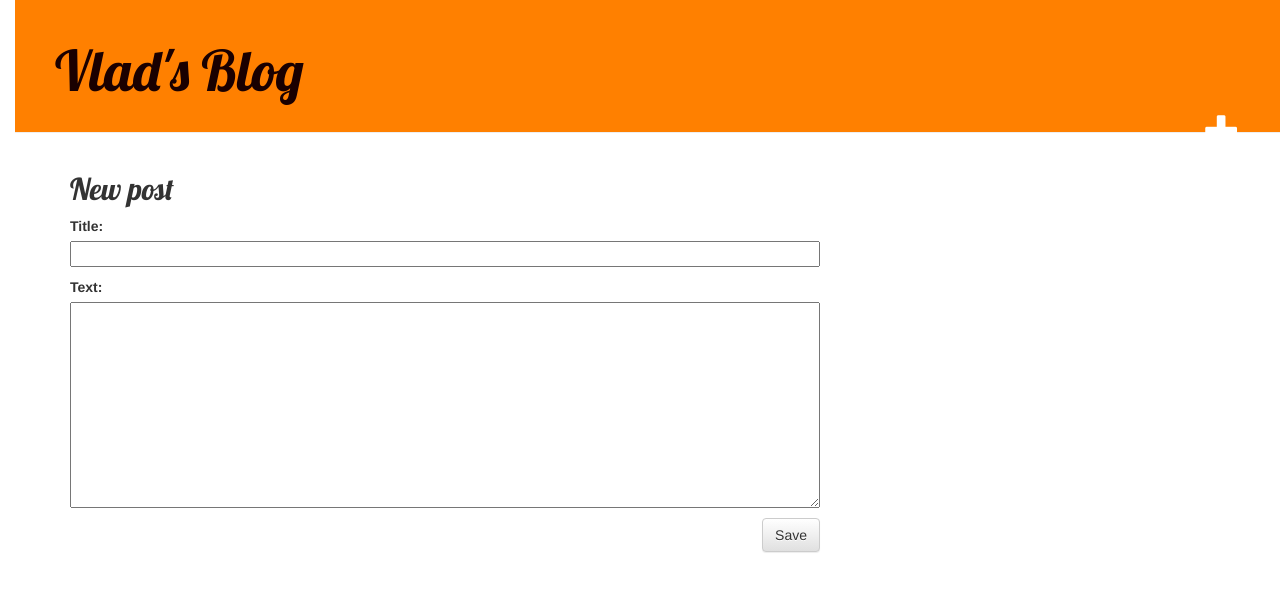
After one commit to FloreaVlad12/my-first-blog, a Django app: page /post/new/ in a window 1280 px wide. The commit adds this page. Shown: the top 592 px of the page. Run offline with Django 3.2, Linux system fonts and the light colour scheme; some libraries are stand-ins or nearby versions.

Commit message:
Added new post/edit post functionality

```diff
--- /dev/null
+++ b/blog/forms.py
@@ -0,0 +1,9 @@
+from django import forms
+
+from .models import Post
+
+class PostForm(forms.ModelForm):
+
+    class Meta:
+        model = Post
+        fields = ('title', 'text',)
--- a/blog/static/css/blog.css
+++ b/blog/static/css/blog.css
@@ -51,3 +51,7 @@ h1, h2, h3, h4 {
 .post h2 a, .post h2 a:visited {
     color: #000000;
 }
+
+.save btn btn-default {
+    color: #78ff50;
+}
--- a/blog/templates/blog/base.html
+++ b/blog/templates/blog/base.html
@@ -10,6 +10,7 @@
     <body>
         <div class="page-header">
             <h1><a href="/">Vlad's Blog</a></h1>
+            <a href="{% url 'post_new' %}" class="top-menu"><span class="glyphicon glyphicon-plus"></span></a>
         </div>
 
      <div class="content container">
--- a/blog/templates/blog/post_detail.html
+++ b/blog/templates/blog/post_detail.html
@@ -7,6 +7,7 @@
                 {{ post.published_date }}
             </div>
         {% endif %}
+ <a class="btn btn-default" href="{% url 'post_edit' pk=post.pk %}"><span class="glyphicon glyphicon-pencil"></span></a>
         <h2>{{ post.title }}</h2>
         <p>{{ post.text|linebreaksbr }}</p>
     </div>
--- /dev/null
+++ b/blog/templates/blog/post_edit.html
@@ -0,0 +1,12 @@
+{% extends 'blog/base.html' %}
+
+{% block content %}
+    <h2>New post</h2>
+<div class="button1">
+    <form method="POST" class="post-form">{% csrf_token %}
+        {{ form.as_p }}
+
+        <button type="submit" class="save btn btn-default">Save</button>
+</div>
+    </form>
+{% endblock %}
--- a/blog/urls.py
+++ b/blog/urls.py
@@ -4,4 +4,6 @@ from . import views
 urlpatterns = [
     path('', views.post_list, name='post_list'),
     path('post/<int:pk>/', views.post_detail, name='post_detail'),
+    path('post/new/', views.post_new, name='post_new'),
+    path('post/<int:pk>/edit/', views.post_edit, name='post_edit'),
 ]
--- a/blog/views.py
+++ b/blog/views.py
@@ -2,6 +2,8 @@ from django.shortcuts import render
 from .models import Post
 from django.utils import timezone
 from django.shortcuts import render, get_object_or_404
+from .forms import PostForm
+from django.shortcuts import redirect
 
 # Create your views here.
 def post_list(request):
@@ -12,3 +14,30 @@ def post_list(request):
 def post_detail(request, pk):
     post = get_object_or_404(Post, pk=pk)
     return render(request, 'blog/post_detail.html', {'post': post})
+
+def post_new(request):
+    if request.method == "POST":
+        form = PostForm(request.POST)
+        if form.is_valid():
+            post = form.save(commit=False)
+            post.author = request.user
+            post.published_date = timezone.now()
+            post.save()
+            return redirect('post_detail', pk=post.pk)
+    else:
+        form = PostForm()
+    return render(request, 'blog/post_edit.html', {'form': form})
+
+def post_edit(request, pk):
+    post = get_object_or_404(Post, pk=pk)
+    if request.method == "POST":
+        form = PostForm(request.POST, instance=post)
+        if form.is_valid():
+            post = form.save(commit=False)
+            post.author = request.user
+            post.published_date = timezone.now()
+            post.save()
+            return redirect('post_detail', pk=post.pk)
+    else:
+        form = PostForm(instance=post)
+    return render(request, 'blog/post_edit.html', {'form': form})
```
